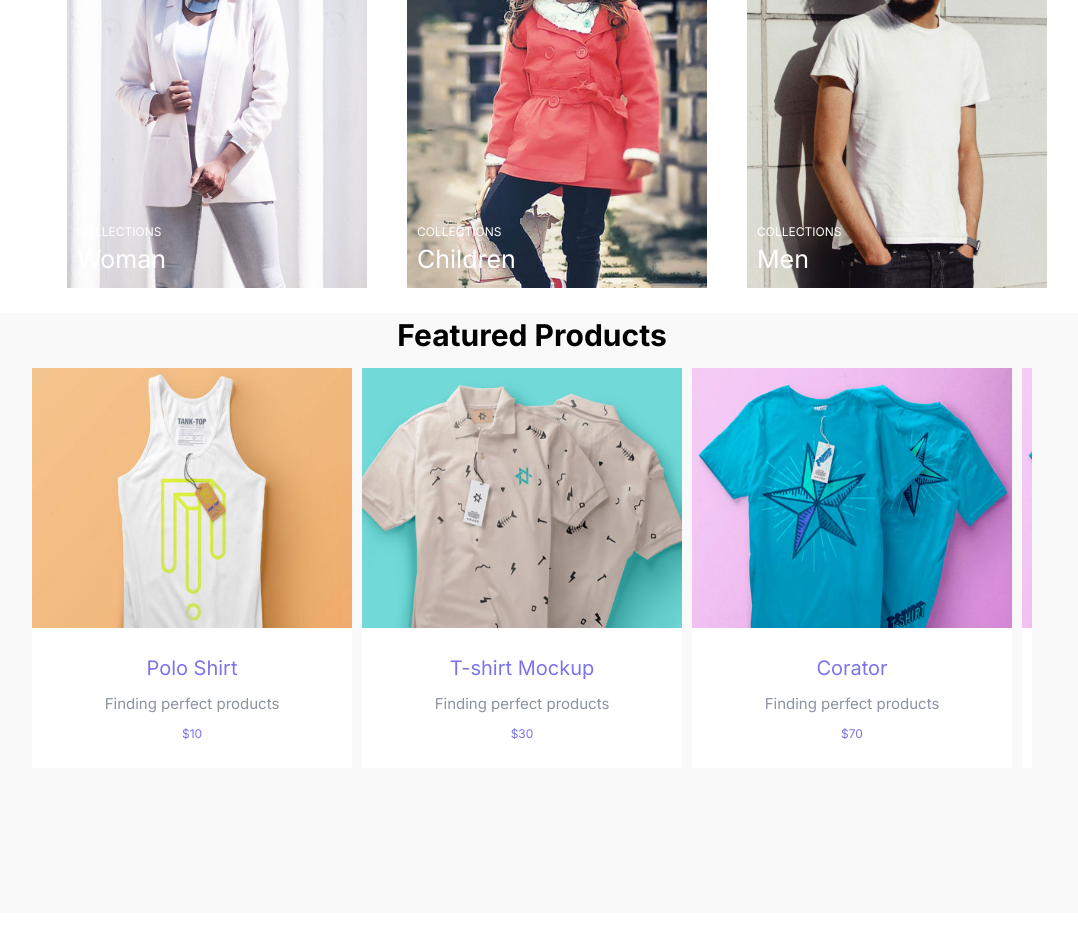
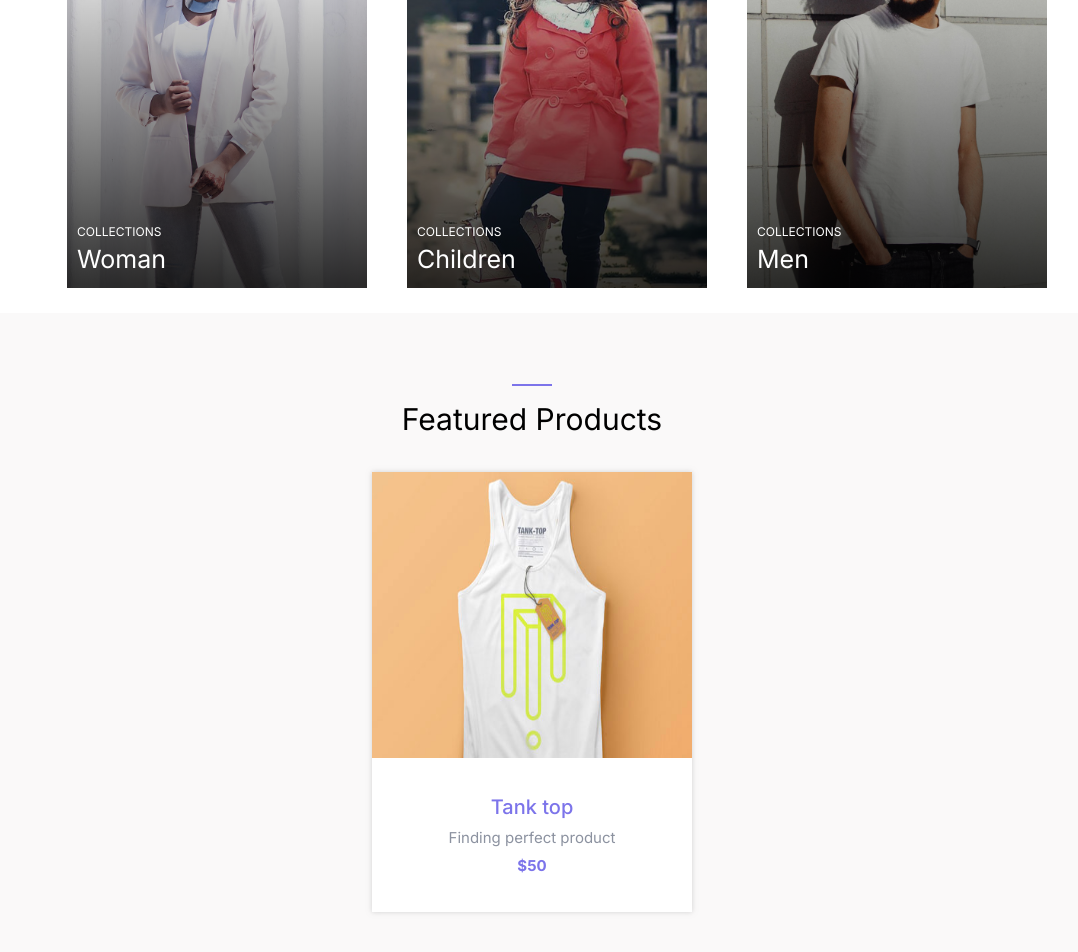
Before and after one commit to MichalStaszkiewicz/e-commerce, a Next.js app: page / in a window 1280 px wide. Shown: the part 1417-2369 px from the top of the page, without its empty margins (108-1186 px from the left). Before the commit the page ends 2330 px from the top, so only its background shows below. Built offline with nearby package versions, Linux system fonts and the light colour scheme.

Commit message:
collection-gradient-fix

```diff
--- a/components/collection.tsx
+++ b/components/collection.tsx
@@ -15,14 +15,18 @@ export class Collection extends React.Component<CollectionProps, CollectionState
 
     constructor(props: CollectionProps) {
 
+
         super(props);
     }
     render() {
         const { label, image } = this.props
         return <div className="collection_item">
             <div className="collection_background" style={{ backgroundImage: `url(${image})` }}></div>
-            <p style={{ fontSize: "12px", marginLeft: "10px", color: "white", zIndex: 2 }}> COLLECTIONS </p>
-            <p style={{ fontSize: "25px", marginLeft: "10px", marginBottom: "10px", color: "white", zIndex: 2 }}>{label}</p>
+
+            <p style={{ fontSize: "12px", marginLeft: "10px", color: "white", zIndex: 3 }}> COLLECTIONS </p>
+            <p style={{ fontSize: "25px", marginLeft: "10px", marginBottom: "10px", color: "white", zIndex: 3 }}>{label}</p>
+
+
         </div>
     }
 }
--- /dev/null
+++ b/components/featured_products.tsx
@@ -0,0 +1,42 @@
+import React from "react";
+import { FeaturedProduct } from "./featured_product";
+interface FeaturedProductModel {
+
+    image: string,
+    label: string,
+    description: string,
+    price: number,
+}
+interface FeaturedProductState {
+
+
+}
+interface FeaturedProductProps {
+
+    products: FeaturedProductModel[],
+
+}
+
+export class FeaturedProducts extends React.Component<FeaturedProductProps, FeaturedProductState>{
+
+    constructor(props: FeaturedProductProps) {
+        super(props);
+
+    }
+    render() {
+        const { products } = this.props;
+        return <div className='featured_products'>
+            <div className='featured_products_decoration'></div>
+            <p style={{ fontWeight: "400", fontSize: "30px", }}  > Featured Products</p>
+            <div className='featured_products_list'>
+                {
+                    products.map((item, index) => (<FeaturedProduct image={item.image} label={item.label} description={item.description} price={item.price} />))
+                }
+
+
+            </div>
+
+        </div>
+    }
+
+}
--- a/pages/index.tsx
+++ b/pages/index.tsx
@@ -10,6 +10,7 @@ import { Benefit } from '@/components/benefit';
 import { Collection } from '@/components/collection';
 
 import { FeaturedProduct } from '@/components/featured_product';
+import { FeaturedProducts } from '@/components/featured_products';
 const inter = Inter({ subsets: ['latin'] })
 
 export default function Home() {
@@ -83,23 +84,7 @@ export default function Home() {
 
 
 				</div>
-				<div className='featured_products'>
-					<p style={{ fontWeight: "bold", fontSize: "30px" }}> Featured Products</p>
-					<div className='featured_products_list'>
-						<FeaturedProduct image={'/images/cloth_1.jpg'} label={'Polo Shirt'} description={'Finding perfect products'} price={10} />
-						<FeaturedProduct image={'/images/cloth_2.jpg'} label={'T-shirt Mockup'} description={'Finding perfect products'} price={30} />
-						<FeaturedProduct image={'/images/cloth_3.jpg'} label={'Corator'} description={'Finding perfect products'} price={70} />
-						<FeaturedProduct image={'/images/cloth_3.jpg'} label={'Corator'} description={'Finding perfect products'} price={70} />
-						<FeaturedProduct image={'/images/cloth_3.jpg'} label={'Corator'} description={'Finding perfect products'} price={70} />
-						<FeaturedProduct image={'/images/cloth_3.jpg'} label={'Corator'} description={'Finding perfect products'} price={70} />
-						<FeaturedProduct image={'/images/cloth_3.jpg'} label={'Corator'} description={'Finding perfect products'} price={70} />
-						<FeaturedProduct image={'/images/cloth_3.jpg'} label={'Corator'} description={'Finding perfect products'} price={70} />
-						<FeaturedProduct image={'/images/cloth_3.jpg'} label={'Corator'} description={'Finding perfect products'} price={70} />
-						<FeaturedProduct image={'/images/cloth_3.jpg'} label={'Corator'} description={'Finding perfect products'} price={70} />
-						<FeaturedProduct image={'/images/cloth_3.jpg'} label={'Corator'} description={'Finding perfect products'} price={70} />
-					</div>
-
-				</div>
+				<FeaturedProducts products={[{ image: "/images/cloth_1.jpg", label: "Tank top", price: 50, description: "Finding perfect product" }]} />
 			</div>
 
 
--- a/styles/globals.css
+++ b/styles/globals.css
@@ -462,9 +462,26 @@ body {
 	align-items: start;
 	display: flex;
 	text-align: start;
+	cursor: pointer;
 
-	background-color: var(--primary-color);
 
+
+}
+
+.collection_background::before {
+	z-index: 1;
+    content: '';
+    position: absolute;
+    top: 0;
+    right: 0;
+    bottom: 0;
+    left: 0;
+    background: -moz-linear-gradient(top, transparent 0%, transparent 18%, rgba(0, 0, 0, 0.8) 99%, rgba(0, 0, 0, 0.8) 100%);
+    background: -webkit-linear-gradient(top, transparent 0%, transparent 18%, rgba(0, 0, 0, 0.8) 99%, rgba(0, 0, 0, 0.8) 100%);
+    background: -webkit-gradient(linear, left top, left bottom, from(transparent), color-stop(18%, transparent), color-stop(99%, rgba(0, 0, 0, 0.8)), to(rgba(0, 0, 0, 0.8)));
+    background: -o-linear-gradient(top, transparent 0%, transparent 18%, rgba(0, 0, 0, 0.8) 99%, rgba(0, 0, 0, 0.8) 100%);
+    background: linear-gradient(to bottom, transparent 0%, transparent 18%, rgba(0, 0, 0, 0.8) 99%, rgba(0, 0, 0, 0.8) 100%);
+    filter: progid:DXImageTransform.Microsoft.gradient( startColorstr='#00000000', endColorstr='#cc000000',GradientType=0 );
 }
 
 .collection_background {
@@ -473,12 +490,15 @@ body {
 	left: 0;
 	width: 100%;
 	height: 100%;
-
+	z-index: 1;
+	margin-bottom: 0;
 	background-size: cover;
 	background-position: center;
 	z-index: 1;
 	opacity: 1;
+
 	transition: transform 0.3s ease-in-out, opacity 0.3s ease-in-out;
+
 }
 
 .collection_item:hover .collection_background {
@@ -486,13 +506,14 @@ body {
 	opacity: 1;
 }
 
+
 .featured_products {
 
 	flex-direction: column;
 	display: flex;
 	justify-content: center;
 	align-items: center;
-	height: 600px;
+	height: 700px;
 
 	flex-shrink: 0;
 	background-color: rgb(250, 249, 249);
@@ -501,6 +522,7 @@ body {
 
 .featured_products_list {
 	display: flex;
+
 	flex-direction: column;
 	justify-content: flex-start;
 	align-items: center;
@@ -510,6 +532,15 @@ body {
 	overflow-x: auto;
 	flex-wrap: wrap;
 	direction: ltr;
+}
+
+.featured_products_decoration {
+
+	height: 2px;
+	width: 40px;
+	background-color: var(--primary-color);
+
+	transform: translateY(-550%);
 }
 
 .featured_products_list>* {
@@ -527,8 +558,10 @@ body {
 	justify-content: flex-start;
 	align-items: center;
 	width: 320px;
-	height: 400px;
-
+	height: 440px;
+	margin-top: 20px;
+	margin-bottom: 20px;
+	box-shadow: 0px 0px 5px rgba(170, 170, 170, 0.5);
 	background-color: var(--primary-color);
 }
 
@@ -552,7 +585,7 @@ body {
 }
 
 .featured_product_desc>* {
-	margin-bottom: 10px;
+	margin-bottom: 5px;
 }
 
 .featured_product_desc>:last-child {
@@ -563,6 +596,7 @@ body {
 
 	color: var(--primary-color);
 	font-size: 20px;
+	font-weight: 500;
 
 }
 
@@ -574,5 +608,6 @@ body {
 
 .featured_product_price {
 	color: var(--primary-color);
-	font-size: 12px;
+	font-size: 15px;
+	font-weight: bold;
 }
```
